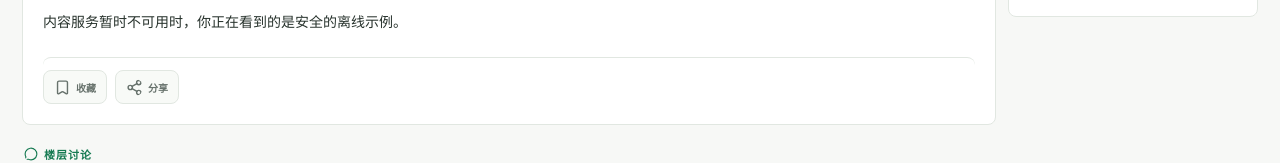
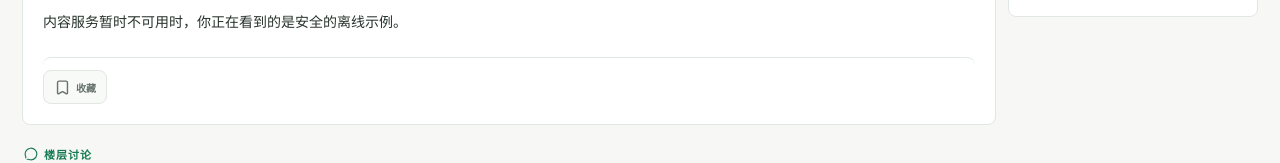
Before and after one commit to rkonfj/hu60next, a Next.js app: page /topic/107441 in a window 1280 px wide. Shown: the part 488-651 px from the top of the page. Built offline with nearby package versions, Linux system fonts and the light colour scheme; no server answers.

Commit message:
Remove topic share action

```diff
--- a/app/globals.css
+++ b/app/globals.css
@@ -1622,8 +1622,7 @@ select:focus-visible {
   gap: 8px;
 }
 
-.article-actions a,
-.article-actions button {
+.article-actions a {
   display: inline-flex;
   align-items: center;
   height: 34px;
@@ -1635,13 +1634,6 @@ select:focus-visible {
   font-size: 10px;
   font-weight: 700;
   gap: 5px;
-}
-
-.article-actions a:last-child {
-  margin-left: auto;
-  color: var(--green);
-  border: 0;
-  background: transparent;
 }
 
 .reply-section {
@@ -2943,10 +2935,6 @@ body:has(> .auth-page) > .site-header {
 
   .rich-content h2 {
     font-size: 19px;
-  }
-
-  .article-actions a:last-child {
-    display: none;
   }
 
   .reply-card {
--- a/app/topic/[id]/page.tsx
+++ b/app/topic/[id]/page.tsx
@@ -5,8 +5,7 @@ import {
   Flame,
   LockKeyhole,
   MessageCircle,
-  Reply,
-  Share2
+  Reply
 } from "lucide-react";
 import type { Metadata } from "next";
 import { cookies } from "next/headers";
@@ -117,9 +116,6 @@ export default async function TopicPage({
               <Link href="/login">
                 <Bookmark size={17} /> 收藏
               </Link>
-              <button type="button">
-                <Share2 size={17} /> 分享
-              </button>
             </div>
           </article>
 
```
